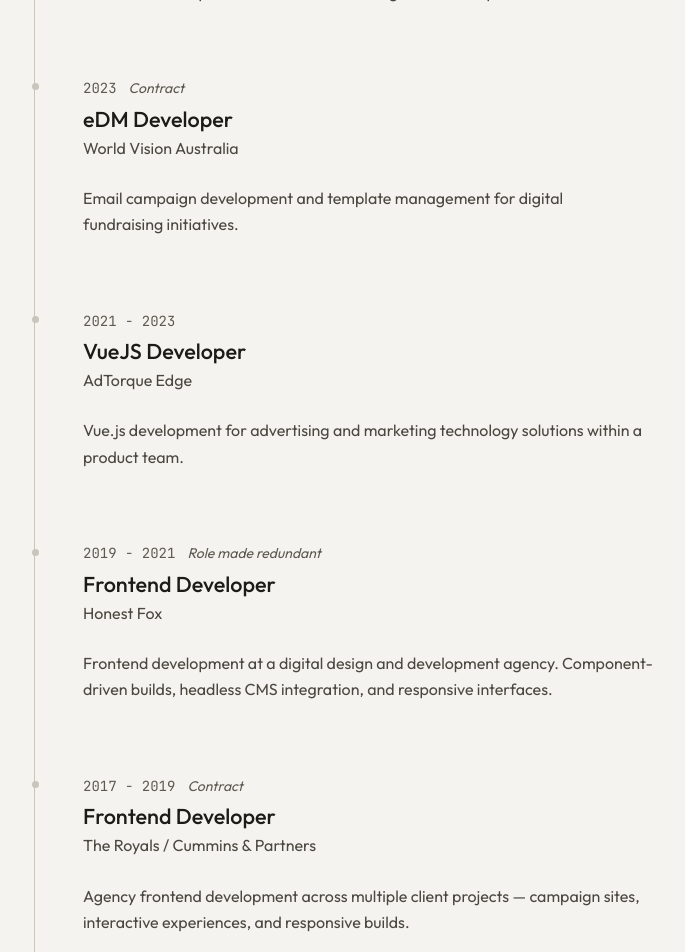
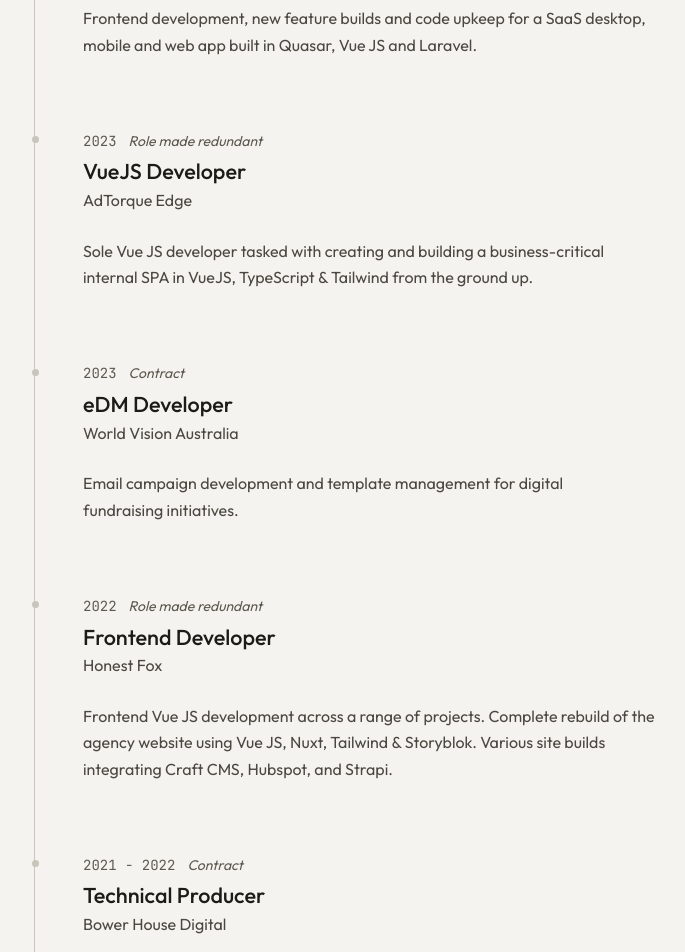
Before and after one commit to dnapoleoni/cv-portfolio-2026, a Next.js app: page /cv in a window 1280 px wide. Shown: the part 1220-2172 px from the top of the page, without its empty margins (78-763 px from the left). Built offline with nearby package versions, Linux system fonts and the light colour scheme.

Commit message:
ai-powered copy update

```diff
--- a/data/roles.ts
+++ b/data/roles.ts
@@ -62,7 +62,7 @@ export const roles: RoleData[] = [
     icons: ['react', 'typescript', 'vue', 'nextjs'],
     intro: [
       "I've been building for the web since Flash was king. That journey — through ActionScript, jQuery, Backbone, Angular, Vue, and now React — means I don't just know frameworks, I understand the web platform itself. I write semantic HTML, modern CSS, and accessible interfaces because I've seen enough trends come and go to know what actually matters: does it work, is it fast, can everyone use it?",
-      "My most recent work has been in React and TypeScript at Everest Engineering, building features for production applications. Before that I spent years deep in Vue.js across multiple agencies and product teams. I'm framework-flexible because my fundamentals are strong.",
+      "My most recent work was React and TypeScript at Everest Engineering, building features for Splose — a healthcare management platform. Before that I spent years deep in Vue.js across multiple agencies and product teams. I'm framework-flexible because my fundamentals are strong.",
       "What makes me different from other frontend developers is that I don't just implement designs — I interrogate them. I'll flag accessibility issues, question interaction patterns that don't serve users, and fill in the gaps the brief left out. I've been told this is both my greatest strength and occasionally annoying. I'm fine with that.",
     ],
     skills: [
@@ -83,56 +83,75 @@ export const roles: RoleData[] = [
       'Responsive Design',
       'WCAG Accessibility',
       'Performance Optimisation',
-      'Headless CMS (DatoCMS, Contentful, Sanity)',
+      'Quasar',
+      'Laravel',
+      'GSAP',
+      'Headless CMS (Storyblok, DatoCMS, Craft CMS)',
       'AI-Assisted Development (Claude, Copilot, Cursor)',
     ],
     timeline: [
       {
+        date: '2025 - 2026',
+        role: 'Software Engineer',
+        company: 'Everest Engineering',
+        type: 'contract',
+        description:
+          'React & TypeScript feature development for Splose, a healthcare management platform. Component architecture, API integration, and collaborative agile workflow.',
+      },
+      {
         date: '2024 - 2025',
         role: 'Frontend Developer',
-        company: 'Everest Engineering',
+        company: 'Mira | Business Software',
         type: 'redundancy',
         description:
-          'React + TypeScript feature development for production web applications. Component architecture, API integration, and collaborative agile workflow.',
+          'Frontend development, new feature builds and code upkeep for a SaaS desktop, mobile and web app built in Quasar, Vue JS and Laravel.',
       },
       {
-        date: '2023 - 2024',
-        role: 'Frontend Developer',
-        company: 'Mira (Business Management Software)',
-        type: 'contract',
-        description: 'Frontend development for a business management SaaS product.',
+        date: '2023',
+        role: 'VueJS Developer',
+        company: 'AdTorque Edge',
+        type: 'redundancy',
+        description:
+          'Sole Vue JS developer tasked with creating and building a business-critical internal SPA in VueJS, TypeScript & Tailwind from the ground up.',
       },
       {
-        date: '2021 - 2023',
-        role: 'VueJS Developer',
-        company: 'AdTorque Edge',
-        type: 'permanent',
+        date: '2022',
+        role: 'Frontend Developer',
+        company: 'Honest Fox',
+        type: 'redundancy',
         description:
-          'Vue.js development for advertising and marketing technology solutions within a product team.',
+          'Frontend Vue JS development across a range of projects. Complete rebuild of the agency website using Vue JS, Nuxt, Tailwind & Storyblok. Various site builds integrating Craft CMS, Hubspot, and Strapi.',
       },
       {
         date: '2019 - 2021',
         role: 'Frontend Developer',
-        company: 'Honest Fox',
-        type: 'redundancy',
+        company: 'Clemenger BBDO',
+        type: 'permanent',
         description:
-          'Frontend development at a digital design and development agency. Component-driven builds, headless CMS integration, and responsive interfaces.',
+          'Part of a wider frontend development team. Vue.js applications for BMW & Myer, static and dynamic HTML banners, and Salesforce EDM development and deployment.',
       },
       {
-        date: '2017 - 2019',
+        date: '2018 - 2019',
         role: 'Frontend Developer',
-        company: 'The Royals / Cummins & Partners',
+        company: 'Freelance & Contract (The Royals, Trout, Cummins & Partners)',
         type: 'contract',
         description:
-          'Agency frontend development across multiple client projects — campaign sites, interactive experiences, and responsive builds.',
+          'Dynamic HTML banner suites for AustralianSuper (partnering with Google as a DV360 showcase), Athena Home Loans. eDM development for Mercedes, Spotify Australia and more.',
       },
       {
-        date: '2014 - 2017',
-        role: 'Frontend Developer',
-        company: 'Isobar / Clemenger',
+        date: '2009 - 2017',
+        role: 'Developer',
+        company: 'Isobar Australia',
         type: 'permanent',
         description:
-          'Large-scale agency work across major Australian brands. Campaign builds, interactive experiences, and dynamic content systems.',
+          'Eight years spanning Flash/ActionScript, HTML banners, eDMs, and frontend development for major Australian brands including Holden, Jetstar, Seek, and more. Managed the Porter Davis website. Created multiple internal social initiatives, clubs and events.',
+      },
+      {
+        date: '2007 - 2008',
+        role: 'Developer',
+        company: 'Cre8ive',
+        type: 'permanent',
+        description: 'Early-career web development and digital production.',
       },
     ],
     caseStudies: [
@@ -162,7 +181,7 @@ export const roles: RoleData[] = [
     icons: ['salesforce', 'html', 'css', 'javascript'],
     intro: [
       'Before I became a "frontend developer" I spent years deep in the trenches of digital marketing production — building eDM templates and campaigns in Salesforce Marketing Cloud (ExactTarget), creating dynamic HTML banners for Google DV360 and DoubleClick, and managing campaign deployments for some of Australia\'s biggest brands.',
-      "I ran the email template development for Myer and Australia Post for years. That means I know the pain of Outlook rendering, the art of responsive email design, and the operational reality of deploying to millions of inboxes. I've built template systems, automated campaign workflows, and debugged more rendering issues across more email clients than I'd like to admit.",
+      "I ran the Myer eDM account at Clemenger and the Australia Post Salesforce offering at Isobar — including a full modular template overhaul. That means I know the pain of Outlook rendering, the art of responsive email design, and the operational reality of deploying to millions of inboxes. I've built template systems, automated campaign workflows, and debugged more rendering issues across more email clients than I'd like to admit.",
       "This background gives me something most frontend developers don't have: a deep understanding of how marketing teams work, what they need from technology, and how to bridge the gap between creative intent and technical delivery.",
     ],
     skills: [
@@ -174,6 +193,11 @@ export const roles: RoleData[] = [
       'Campaign Deployment & QA',
       'A/B Testing',
       'Marketing Automation',
+      'Google Web Designer',
+      'Litmus',
+      'Browserstack',
+      'Campaign Monitor',
+      'Mailchimp',
       'HTML / CSS / JavaScript',
       'Photoshop / Figma',
     ],
@@ -187,18 +211,34 @@ export const roles: RoleData[] = [
           'Email campaign development and template management for digital fundraising initiatives.',
       },
       {
-        date: '2016 - 2019',
-        role: 'eDM & Banner Developer',
-        company: 'Various Agencies (Clemenger, Isobar, Trout)',
+        date: '2021 - 2022',
+        role: 'Technical Producer',
+        company: 'Bower House Digital',
+        type: 'contract',
         description:
-          'End-to-end eDM development for clients including Myer and Australia Post. Built and maintained template systems, created dynamic HTML banners for programmatic campaigns, handled deployment and QA across major email clients.',
+          'Brought over from Clemenger to run Salesforce EDM development for Target and Aesop, plus a complete process overhaul of the EDM development workflow.',
       },
       {
-        date: '2012 - 2016',
-        role: 'Digital Producer / Developer',
-        company: 'Various Agencies',
+        date: '2019 - 2021',
+        role: 'eDM & Banner Developer',
+        company: 'Clemenger BBDO',
         description:
-          'Full-service digital production including banner campaigns, eDMs, landing pages, and interactive rich media units.',
+          'Developed, targeted and deployed Salesforce EDMs for Myer. Static and dynamic HTML banners for BMW, Belong, NAB, TAC.',
+      },
+      {
+        date: '2018 - 2019',
+        role: 'eDM & Banner Developer',
+        company: 'Freelance & Contract (The Royals, Trout, Cummins & Partners)',
+        type: 'contract',
+        description:
+          'Created a fully dynamic HTML banner suite for AustralianSuper, partnering with Google as a showcase for the DV360 dynamic banner rollout. Dynamic banners for Athena Home Loans. eDMs for Mercedes, Spotify Australia and more.',
+      },
+      {
+        date: '2009 - 2017',
+        role: 'eDM & Banner Developer',
+        company: 'Isobar Australia',
+        description:
+          'Created and managed the Australia Post Salesforce EDM offering for over a year, including a full modular template overhaul. EDMs for Holden, Quest, Garnier, HSBC. HTML banners for Holden, Jetstar, Save The Children, Seek, Jora, and many more.',
       },
     ],
     caseStudies: [
```
